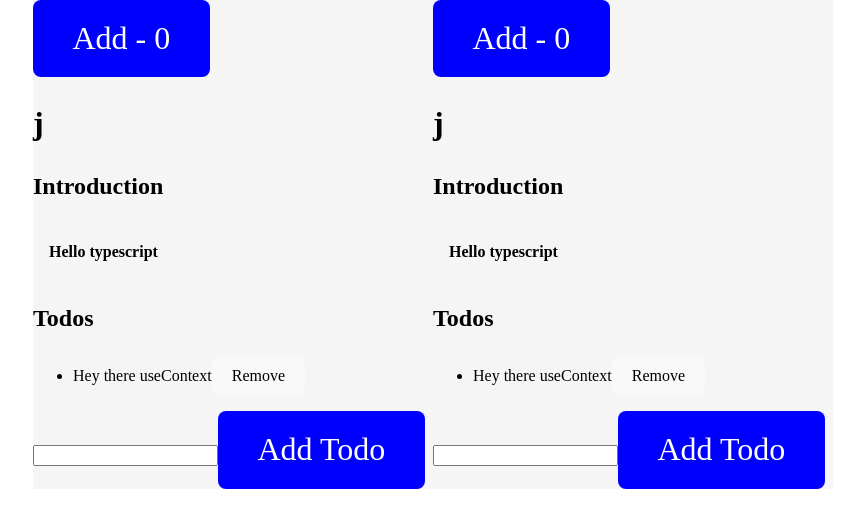
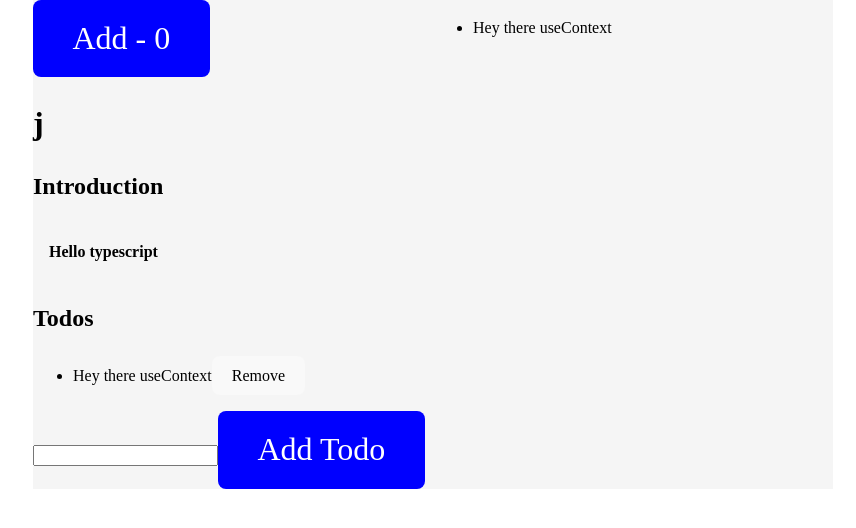
Before and after one commit to DevEmmac/typescript-project, a React (Vite) app: page / in a window 1280 px wide. Shown: the top 528 px of the page, without its empty margins (207-1063 px from the left). Built offline with nearby package versions, Linux system fonts and the light colour scheme.

Commit message:
use if useContext

```diff
--- a/src/App.tsx
+++ b/src/App.tsx
@@ -29,22 +29,21 @@ const Button: React.FunctionComponent<
 function UL<T>({ items, render, itemClick}:
   React.DetailedHTMLProps<React.HTMLAttributes<HTMLUListElement>,
   HTMLUListElement >
-  & { items: T[]; render: (item: T) => React.ReactNode; itemClick: (item: T) => void}) {
+  & { items: T[]; render: (item: T) => React.ReactNode; itemClick: (item: T) => void;}) {
   return (
     <ul>
       {items.map((item, index) => (
         <li onClick={() => itemClick(item)} key={index}>{render(item)}</li>
       ))}
     </ul>
-  )
-
+  );
 }
 
 
 function App() {
   const todos = useTodos();
-  const addTodo = useAddTodo;
-  const removeTodo = useRemoveTodo;
+  const addTodo = useAddTodo();
+  const removeTodo = useRemoveTodo();
 
   const newTodoRef = useRef<HTMLInputElement>(null);
 
@@ -79,6 +78,17 @@ function App() {
   );
 }
 
+const JustShowTodos= () => {
+  const todos = useTodos();
+  return (
+    <UL
+    items={todos}
+    itemClick={() => {}}
+    render={(todo) => (<>{todo.text}</>
+    )} />
+  )
+}
+
 const Appwrapper = () => (
   <TodosProvider initialTodos={[ { id: 0, text: "Hey there useContext", done: false }]}>
         <div style={{
@@ -86,7 +96,7 @@ const Appwrapper = () => (
       gridTemplateColumns: "50% 50%"
     }}>
       <App></App>
-    <App></App>
+      <JustShowTodos></JustShowTodos>
     </div>
     </TodosProvider>
 )
--- a/src/useTodos.tsx
+++ b/src/useTodos.tsx
@@ -5,24 +5,24 @@ type ActionType = | {type: "ADD"; text: string } | {type: "REMOVE"; id: number};
 
 
 interface Todo {
-  id: number;
-  done: boolean;
-  text: string;
+  id: number,
+  done: boolean,
+  text: string,
 }
 
-type UserTodosManagerResult = ReturnType<typeof useTodosManager>;
+type UseTodosManagerResult = ReturnType<typeof useTodosManager>;
 
-const TodoContext = createContext<UserTodosManagerResult>({
+const TodoContext = createContext<UseTodosManagerResult>({
    todos: [],
    addTodo: () => {},
    removeTodo: () => {},
 })
 
 // Creating useTodos
-export function useTodosManager (initialTodos: Todo[]): {
-    todos: Todo[];
-    addTodo: (text: string) => void;
-    removeTodo: (id: number) => void;
+function useTodosManager (initialTodos: Todo[]): {
+    todos: Todo[],
+    addTodo: (text: string) => void,
+    removeTodo: (id: number) => void,
 } {
       const [todos, dispatch] = useReducer(
         (state: Todo[], action: ActionType) => {
@@ -49,7 +49,7 @@ export function useTodosManager (initialTodos: Todo[]): {
     dispatch({
         type: "ADD",
         text
-    })
+      })
   }, []);
 
   const removeTodo = useCallback((id: number) => {
@@ -59,26 +59,29 @@ export function useTodosManager (initialTodos: Todo[]): {
     });
   }, []);
 
-  return { todos, addTodo, removeTodo }
+  return { todos, addTodo, removeTodo };
 }
 
-export const TodosProvider:React.FunctionComponent<{
-    initialTodos: Todo[]
+export const TodosProvider: React.FunctionComponent<{ children: string,
+  initialTodos: Todo[];
 }> = ({ initialTodos, children }) => (
-    <TodoContext.Provider value={useTodosManager(initialTodos)}> {children} </TodoContext.Provider>
-)
+  <TodoContext.Provider value={useTodosManager(initialTodos)}>
+    {children}
+  </TodoContext.Provider>
+);
+
 
 export const useTodos = (): Todo[] => {
     const { todos }= useContext(TodoContext);
     return todos;
 }
 
-export const useAddTodo = (): UserTodosManagerResult["addTodo"] => {
+export const useAddTodo = (): UseTodosManagerResult["addTodo"] => {
     const { addTodo }= useContext(TodoContext);
     return addTodo;
 }
 
-export const useRemoveTodo = (): UserTodosManagerResult["removeTodo"] => {
+export const useRemoveTodo = (): UseTodosManagerResult["removeTodo"] => {
     const { removeTodo }= useContext(TodoContext);
     return removeTodo;
 }
```
Lines whose indentation alone changed are shown as unchanged.
